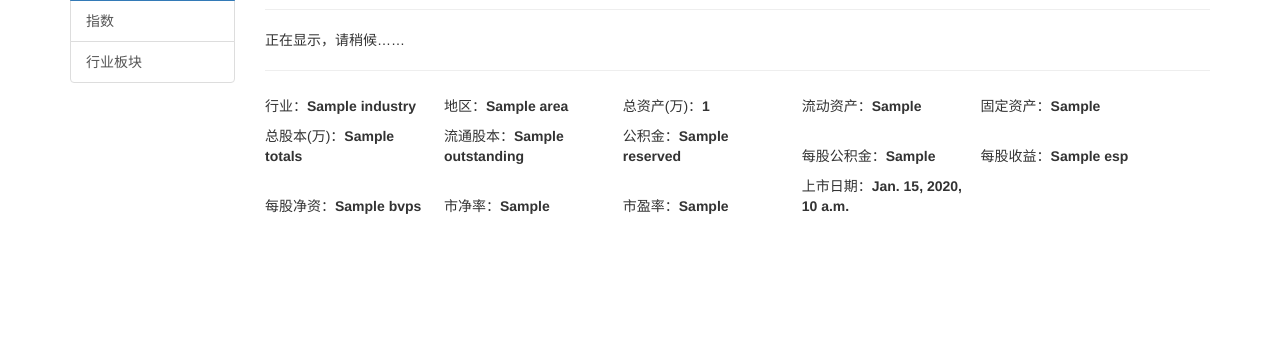
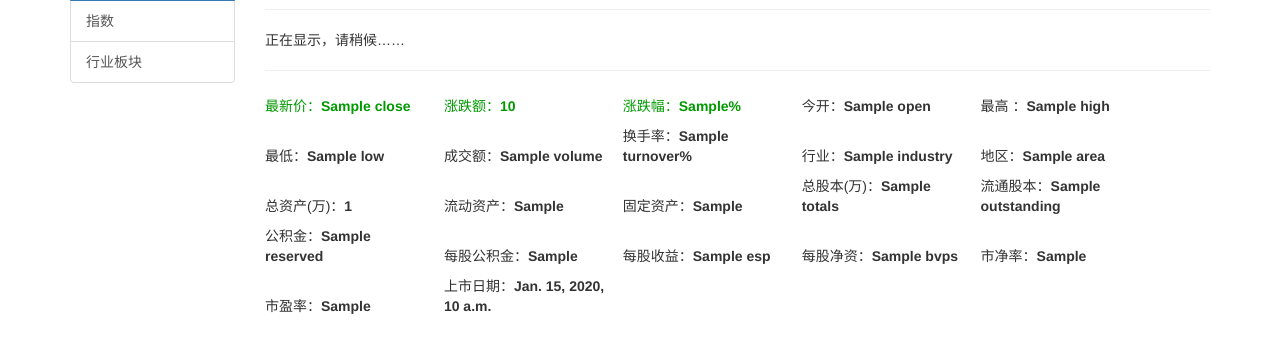
Before and after one commit to lmcloveruby/IWANTYOURMONEY, a Django app: template iwym/apps/data/templates/data_stock_detail.html in a window 1280 px wide. Shown: the part 123-476 px from the top of the page. Run offline with Django 3.2, Linux system fonts and the light colour scheme; the template is opened without the code that fills it: most values are stand-ins (such as "Sample title", 1, 10 or a date in 2020); some libraries are stand-ins or nearby versions.

Commit message:
修改显示内容

```diff
--- a/iwym/apps/data/models.py
+++ b/iwym/apps/data/models.py
@@ -36,6 +36,12 @@ class StockBasics(models.Model):
         managed = True
         db_table = 'stock_basics'
 
+    def is_raise(self):
+        return self.close >= self.open
+
+    def p_change_percent(self):
+        return self.p_change * 10
+
     def __str__(self):
         return "{0} ({1})".format(self.name, self.code)
 
--- a/iwym/apps/data/templates/data_stock_detail.html
+++ b/iwym/apps/data/templates/data_stock_detail.html
@@ -8,6 +8,14 @@
     </div>
     <hr/>
     <ul class="list-unstyled list-inline list-info">
+        <li class="{% if basic.is_raise %}raise{% else %}fall{% endif %}">最新价：<span>{{ basic.close }}</span></li>
+        <li class="{% if basic.is_raise %}raise{% else %}fall{% endif %}">涨跌额：<span>{{ basic.price_change }}</span></li>
+        <li class="{% if basic.is_raise %}raise{% else %}fall{% endif %}">涨跌幅：<span>{{ basic.p_change }}%</span></li>
+        <li>今开：<span>{{ basic.open }}</span></li>
+        <li>最高	：<span>{{ basic.high }}</span></li>
+        <li>最低：<span>{{ basic.low }}</span></li>
+        <li>成交额：<span>{{ basic.volume }}</span></li>
+        <li>换手率：<span>{{ basic.turnover }}%</span></li>
         <li>行业：<span>{{ basic.industry }}</span></li>
         <li>地区：<span>{{ basic.area }}</span></li>
         <li>总资产(万)：<span>{{ basic.total_assets }}</span></li>
@@ -21,7 +29,7 @@
         <li>每股净资：<span>{{ basic.bvps }}</span></li>
         <li>市净率：<span>{{ basic.pb }}</span></li>
         <li>市盈率：<span>{{ basic.pe }}</span></li>
-        <li>上市日期：<span>{{ basic.time_to_market }}</span></li>
+        <li>上市日期：<span>{{ basic.time_to_market}}</span></li>
     </ul>
 
 {% endblock %}
--- a/iwym/apps/data/templates/data_stock_index.html
+++ b/iwym/apps/data/templates/data_stock_index.html
@@ -24,12 +24,16 @@
                         <tr>
                             <th>代码</th>
                             <th>名称</th>
-                            <th>行业</th>
+                            <th>最新价</th>
+                            <th>涨跌额</th>
+                            <th>涨跌幅</th>
+                            <th>今开</th>
+                            <th>最高</th>
+                            <th>最低</th>
                             <th>市盈率</th>
-                            <th>流通股本</th>
-                            <th>总股本(万)</th>
                             <th>流动资产</th>
                             <th>总资产(万)</th>
+                            <th>行业</th>
                             <th>同步时间</th>
                         </tr>
                         </thead>
@@ -38,12 +42,16 @@
                             <tr>
                                 <td><a href="{% url 'stock_detail' basic.code %}">{{ basic.code }}</a></td>
                                 <td><a href="{% url 'stock_detail' basic.code %}">{{ basic.name }}</a></td>
-                                <td>{{ basic.industry }}</td>
+                                <td class="{% if basic.is_raise %}raise{% else %}fall{% endif %}">{{ basic.close | default:'--' }}</td>
+                                <td class="{% if basic.is_raise %}raise{% else %}fall{% endif %}">{{ basic.price_change|default:'--' }}</td>
+                                <td class="{% if basic.is_raise %}raise{% else %}fall{% endif %}">{{ basic.p_change |default:'--' }}%</td>
+                                <td>{{ basic.open |default:'--' }}</td>
+                                <td>{{ basic.high|default:'--' }}</td>
+                                <td>{{ basic.low |default:'--' }}</td>
                                 <td>{{ basic.pe }}</td>
-                                <td>{{ basic.outstanding }}</td>
-                                <td>{{ basic.totals }}</td>
                                 <td>{{ basic.liquid_assets }}</td>
                                 <td>{{ basic.total_assets }}</td>
+                                <td>{{ basic.industry }}</td>
                                 <td>{{ basic.sync_time | date:'m-d H:i' }}</td>
                             </tr>
                         {% endfor %}
--- a/iwym/static/css/custom.css
+++ b/iwym/static/css/custom.css
@@ -49,5 +49,12 @@ h3.form-section, h4.form-section {
     border-bottom: 1px solid #ccc;
     font-size: 16px;
     font-weight: bold;
+}
 
+.raise {
+    color: #fe0002 !important;
 }
+
+.fall {
+    color: #009900 !important;
+}
```
Also changed, not shown: iwym/apps/system/views.py (+15 -23 lines).
